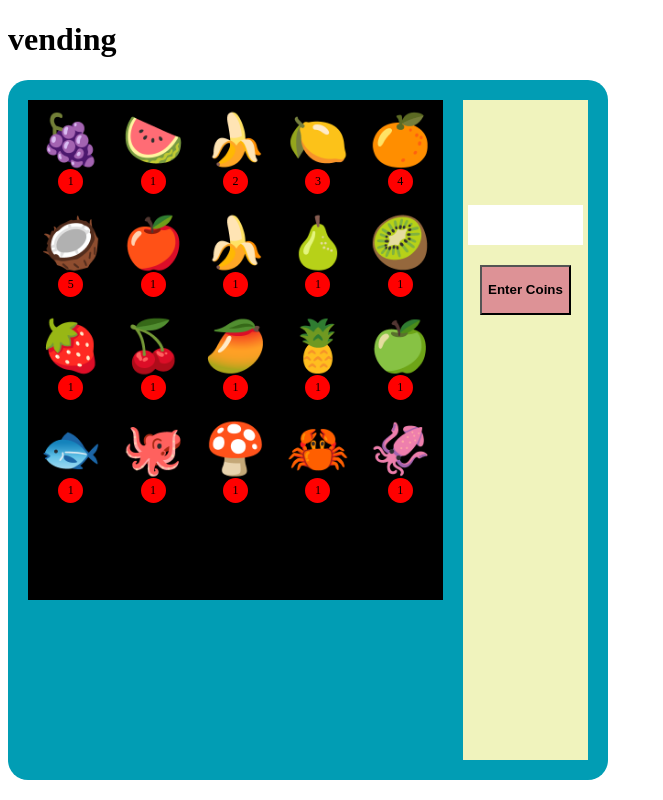
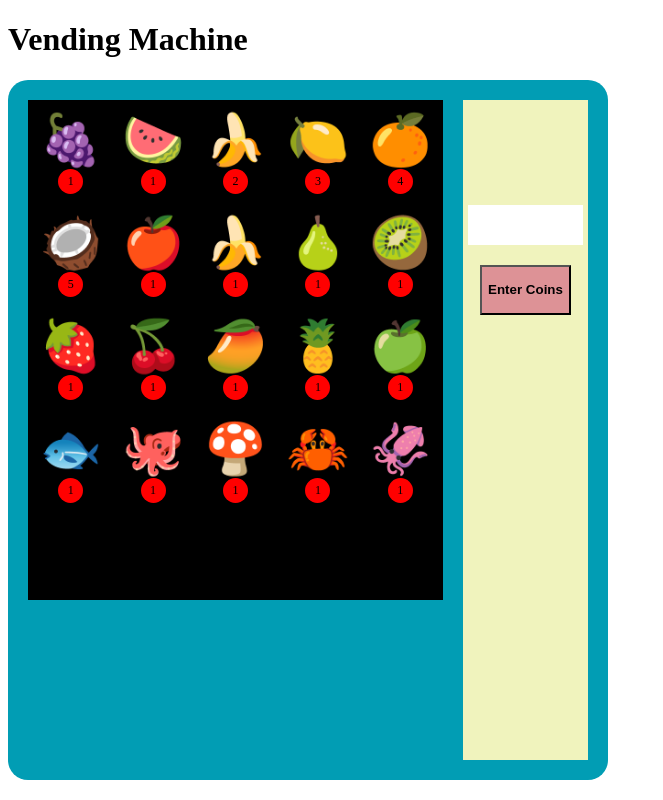
Before and after one commit to CapSap/vending-machine, a website: page index.html in a window 1280 px wide. Shown: the whole page, without its empty margins (0-663 px from the left). Drawn offline with Linux system fonts and the light colour scheme.

Commit message:
have a better title

```diff
--- a/index.html
+++ b/index.html
@@ -9,7 +9,7 @@
 </head>
 
 <body>
-    <h1>vending</h1>
+    <h1>Vending Machine</h1>
     <div class="vending-machine">
         <div class="products">
             <div class="product">🍇
```
